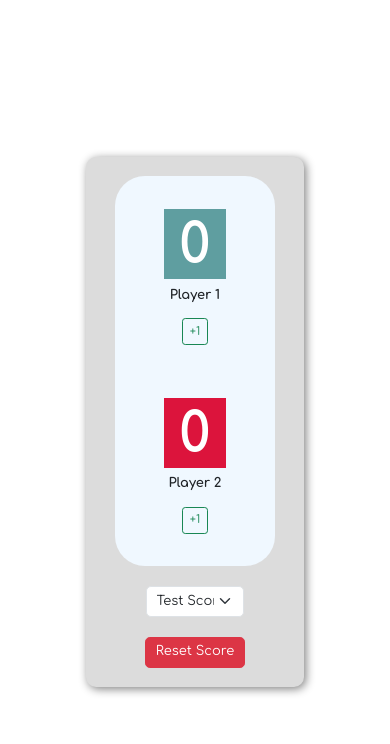
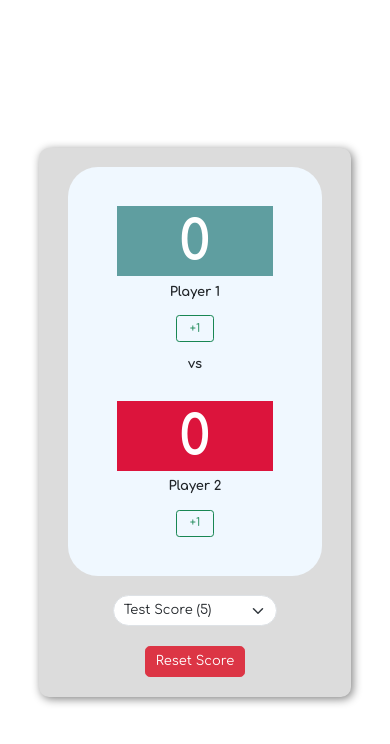
Before and after one commit to kumbangheracles/scoring_board, a plain HTML site: page index.html in a window 390 px wide. Drawn offline with nearby package versions, Linux system fonts and the light colour scheme.

Commit message:
fix some responsive problem

```diff
--- a/app.css
+++ b/app.css
@@ -7,7 +7,9 @@ body, html {
 }
 
 body {
-    padding: 0 19% 0 19%;
+    display: flex;
+    align-items: center;
+    justify-content: center;
 }
 
 #p1skor {
@@ -40,48 +42,29 @@ body {
     font-size: large;
     background-color: aliceblue;
     border-radius: 30px;
-    height: 300px;
-    max-height: 100%;
+    height: auto;
+    /* max-height: 100%; */
 }
 
 #duece {
-    width: max-content;
-    position: absolute;
-    top: 50%;
-    left: 50%;
+    width: auto;
 }
 
 section {
     background-color: gainsboro;
     border-radius: 10px;
     box-shadow: 2px 2px 10px grey;
+    width: 50%;
 }
 
-@media (max-width : 767px) {
-    body {
-        justify-content: center;
-        padding: 0;
+@media(max-width : 650px) {
+    section {
+        width: auto;
     }
+}
 
-    #papan {
-        height: 30rem;
-    }
-
-    #duece {
-        width: auto;
-        position: absolute;
-        top: 42%;
-        left: 50%;
-    }
-
+@media(max-width : 991px) {
     * {
         font-size: small;
     }
 }
-
-@media (max-width : 900px) {
-    body {
-        justify-content: center;
-        padding: 0 17% 0 17%;
-    }
-}
--- a/index.html
+++ b/index.html
@@ -15,26 +15,28 @@
     <link rel="stylesheet" href="app.css">
 </head>
 
-<body class="d-flex align-items-center">
-    <section class="container text-center px-5 py-4 mx-4">
-        <div class="row align-items-center py-2 px-5" id="papan">
-            <div class="col-md" id="p1">
+<body>
+    <section class="text-center px-5 py-4 mx-4">
+        <div class="row py-5 px-5" id="papan">
+            <div class="col-lg" id="p1">
                 <h1 id="p1skor">0</h1>
                 <p>Player 1</p>
-                <button class="btn btn-outline-success btn-sm" id="p1button">+1</button>
+                <button class="btn btn-outline-success btn-sm px-3" id="p1button">+1</button>
             </div>
-            <span class="d-none d-md-inline col-md-2">vs</span>
-            <div class="col-md" id="p2">
+            <div class="col-lg my-3 pb-3 pt-lg-5 pb-lg-0">
+                <div >vs</div>
+                <span id="duece" class="badge col-md rounded-pill bg-warning" style="display: none;"> duece </span>
+            </div>
+
+            <div class="col-lg" id="p2">
                 <h1 id="p2skor">0</h1>
                 <p>Player 2</p>
-                <button class="btn btn-outline-success btn-sm" id="p2button">+1</button>
+                <button class="btn btn-outline-success btn-sm px-3" id="p2button">+1</button>
             </div>
-            <span id="duece" style="display: none;"
-                class="translate-middle badge rounded-pill bg-warning"> duece </span>
         </div>
 
         <br>
-        <select class="form-select" aria-label="Default select example" name="" id="cabor">
+        <select class="form-select rounded-pill" aria-label="Default select example" name="" id="cabor">
             <option value="5">Test Score (5)</option>
             <option value="100">Football/Basketball (~)</option>
             <option value="21">Badminton (21)</option>
```
